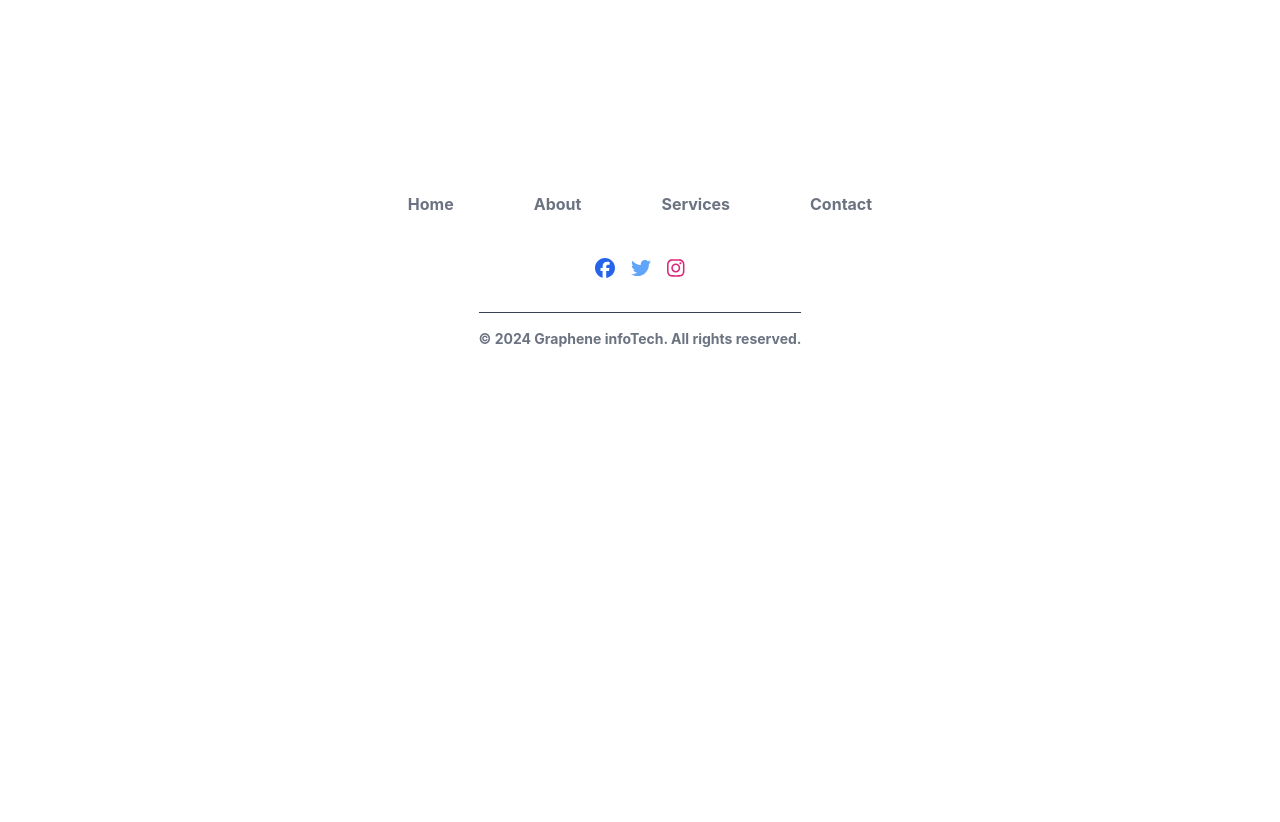
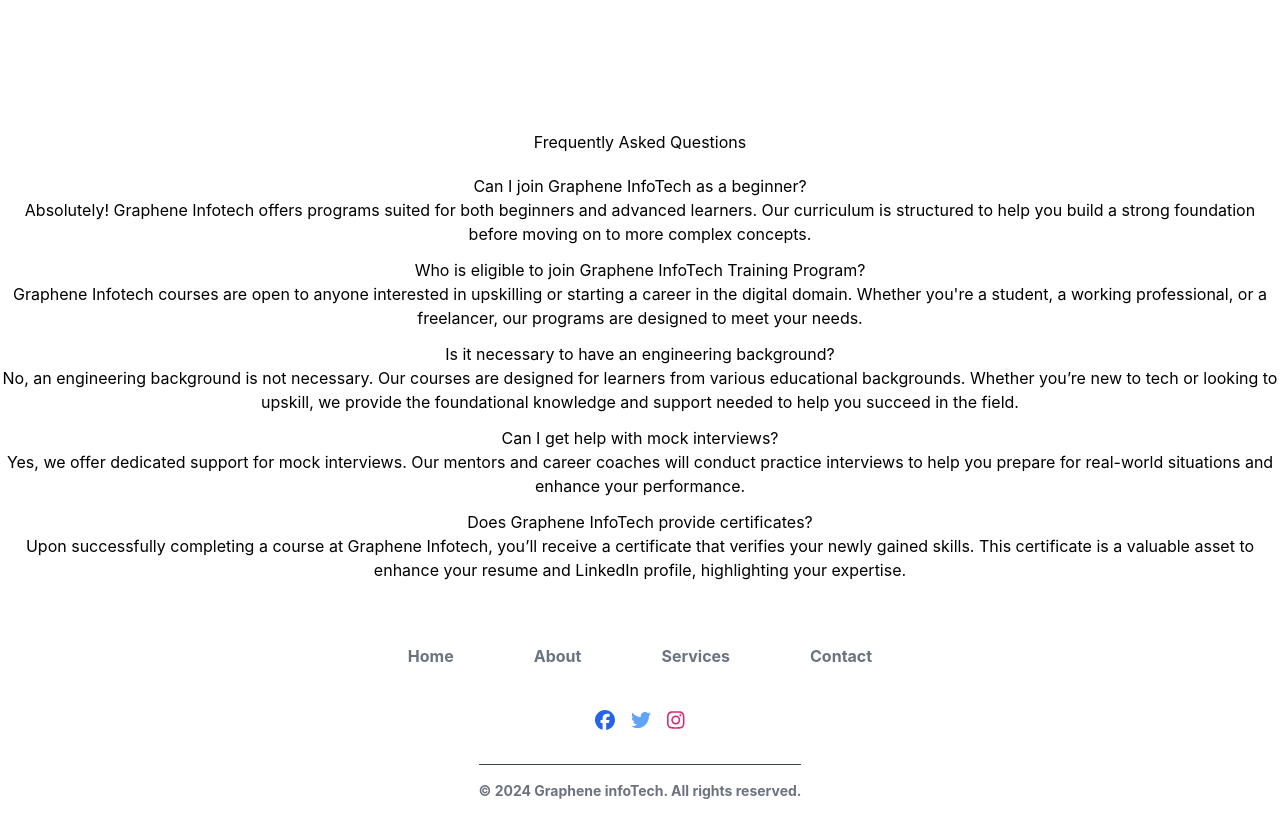
Before and after one commit to Aish-93/grf-tech, a React (Create React App) app: page / in a window 1280 px wide. Shown: the part 5787-6609 px from the top of the page. Before the commit the page ends 6157 px from the top, so only its background shows below. Built offline with nearby package versions, Linux system fonts and the light colour scheme.

Commit message:
faq added

```diff
--- a/src/App.js
+++ b/src/App.js
@@ -13,6 +13,7 @@
 import Hcards from './component/Hcards';
 import Stack from './component/Stack';
 import { AdvancedBannerTop } from './component/AdvancedBannerTop';
+import Faqs from './component/Faqs';
 
 
 function App() {
@@ -30,7 +31,7 @@
       {/* <Stack/> */}
       <Card/>
       <Blogs/>
-
+      <Faqs/>
       <Footer/>
     </div>
     </ParallaxProvider>
--- /dev/null
+++ b/src/component/Faqs.js
@@ -0,0 +1,70 @@
+import React from 'react';
+import Accordion from 'react-bootstrap/Accordion';
+// import './Faq.css';
+
+const Faqs = () => {
+  return (
+    <div>
+      <h2 className='faq-heading'>Frequently Asked Questions</h2>
+      <Accordion className='faq-acc mt-5' flush>
+        <Accordion.Item eventKey='0'>
+          <Accordion.Header className='faq-header'>
+            Can I join Graphene InfoTech as a beginner?
+          </Accordion.Header>
+          <Accordion.Body>
+            Absolutely! Graphene Infotech offers programs suited for both
+            beginners and advanced learners. Our curriculum is structured to
+            help you build a strong foundation before moving on to more complex
+            concepts.
+          </Accordion.Body>
+        </Accordion.Item>
+        <Accordion.Item eventKey='1' className='mt-3'>
+          <Accordion.Header className='faq-header'>
+            Who is eligible to join Graphene InfoTech Training Program?
+          </Accordion.Header>
+          <Accordion.Body>
+            Graphene Infotech courses are open to anyone interested in
+            upskilling or starting a career in the digital domain. Whether
+            you're a student, a working professional, or a freelancer, our
+            programs are designed to meet your needs.
+          </Accordion.Body>
+        </Accordion.Item>
+        <Accordion.Item eventKey='2' className='mt-3'>
+          <Accordion.Header className='faq-header'>
+            Is it necessary to have an engineering background?
+          </Accordion.Header>
+          <Accordion.Body>
+            No, an engineering background is not necessary. Our courses are
+            designed for learners from various educational backgrounds. Whether
+            you’re new to tech or looking to upskill, we provide the
+            foundational knowledge and support needed to help you succeed in the
+            field.
+          </Accordion.Body>
+        </Accordion.Item>
+        <Accordion.Item eventKey='3' className='mt-3'>
+          <Accordion.Header className='faq-header'>
+            Can I get help with mock interviews?
+          </Accordion.Header>
+          <Accordion.Body>
+            Yes, we offer dedicated support for mock interviews. Our mentors and
+            career coaches will conduct practice interviews to help you prepare
+            for real-world situations and enhance your performance.
+          </Accordion.Body>
+        </Accordion.Item>
+        <Accordion.Item eventKey='4' className='mt-3'>
+          <Accordion.Header className='faq-header'>
+            Does Graphene InfoTech provide certificates?
+          </Accordion.Header>
+          <Accordion.Body>
+            Upon successfully completing a course at Graphene Infotech, you’ll
+            receive a certificate that verifies your newly gained skills. This
+            certificate is a valuable asset to enhance your resume and LinkedIn
+            profile, highlighting your expertise.
+          </Accordion.Body>
+        </Accordion.Item>
+      </Accordion>
+    </div>
+  );
+};
+
+export default Faqs;
```
